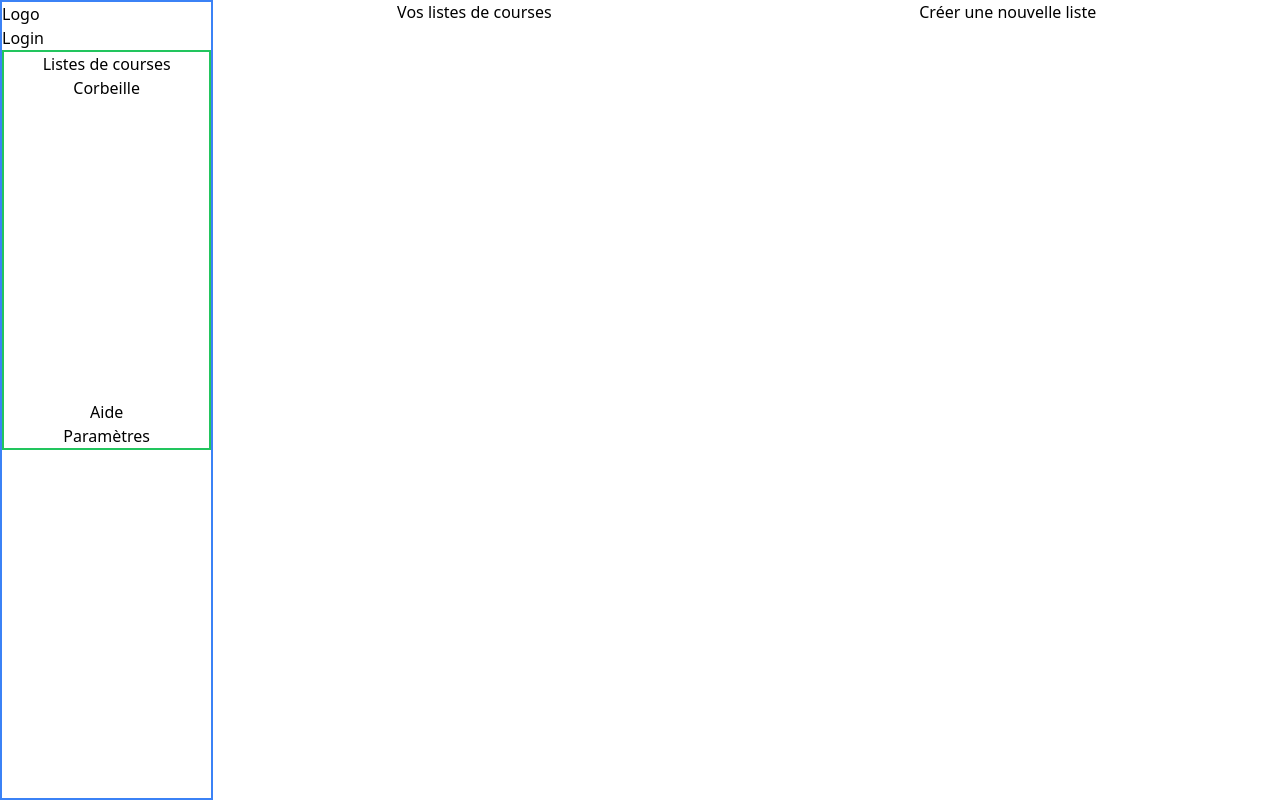
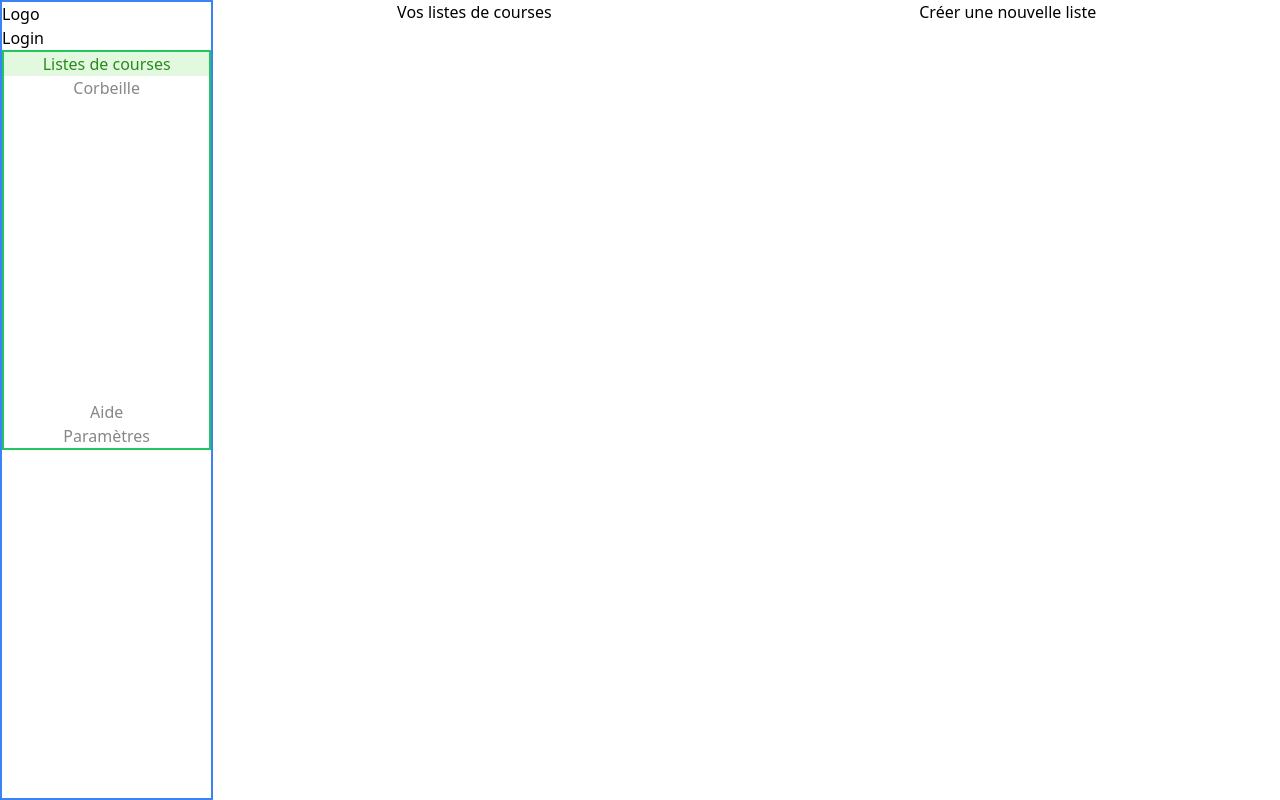
Before and after one commit to Wanakaaa/ListoV2, a React (Vite) app in the folder listo-app/: page / in a window 1280 px wide. Built offline with nearby package versions, Linux system fonts and the light colour scheme.

Commit message:
navbar css hover/active

```diff
--- a/listo-app/src/componants/Layout.tsx
+++ b/listo-app/src/componants/Layout.tsx
@@ -12,6 +12,7 @@ export default function Layout() {
                 <Logo/>
                 <Login/>
                 <Navbar
+                    selectedOption={selectedOption}
                     setSelectedOption={setSelectedOption}/>
             </div>
             <div className="w-5/6">
--- a/listo-app/src/componants/Nav/Navbar.tsx
+++ b/listo-app/src/componants/Nav/Navbar.tsx
@@ -1,32 +1,39 @@
 import { useNavigate } from "react-router-dom";
 
 type NavbarProps = {
+    selectedOption: string,
     setSelectedOption : (option: string) => void
 }
 
-export default function Navbar({setSelectedOption}: NavbarProps) {
+export default function Navbar({selectedOption, setSelectedOption }: NavbarProps) {
   const navigate = useNavigate();
   return (
     <div className="flex flex-col border-2 border-green-500 h-[50vh] justify-between">
       <div className="flex flex-col">
         <button
+        className={`${selectedOption === "lists" ? "text-primary bg-primary-light" : "hover:bg-secondary-light text-secondary"}`}
           onClick={() => {
-            navigate("/");
+            navigate("/")
+            setSelectedOption('lists')
           }}
         >
           Listes de courses
         </button>
         <button
+        className={`${selectedOption === "trash" ? "text-primary bg-primary-light" : "hover:bg-secondary-light text-secondary"}`}
           onClick={() => {
-            navigate("/trash");
+            navigate("/trash")
+            setSelectedOption('trash')
           }}
         >
           Corbeille
         </button>
       </div>
       <div className="flex flex-col">
-        <button>Aide</button>
-        <button>Paramètres</button>
+        <button
+            className="hover:bg-secondary-light text-secondary"
+        >Aide</button>
+        <button className="hover:bg-secondary-light text-secondary">Paramètres</button>
       </div>
     </div>
   );
--- a/listo-app/tailwind.config.js
+++ b/listo-app/tailwind.config.js
@@ -10,8 +10,8 @@ export default {
           dark: "#BBF0B5", // Variante plus foncée
         },
         secondary: {
-          DEFAULT: "#f3f4f6", // Gris clair pour les fonds ou textes secondaires
-          dark: "#6b7280", // Gris foncé pour les bordures ou textes
+          DEFAULT: "#858788", // Gris clair pour les fonds ou textes secondaires
+          light: "#EDEDED", // Gris foncé pour les bordures ou textes
         },
         background: "#ffffff", // Fond blanc pur
         text: {
```
